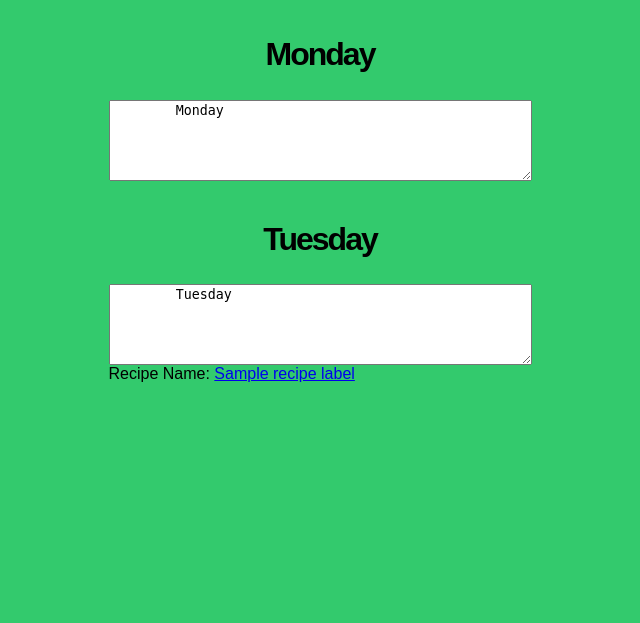
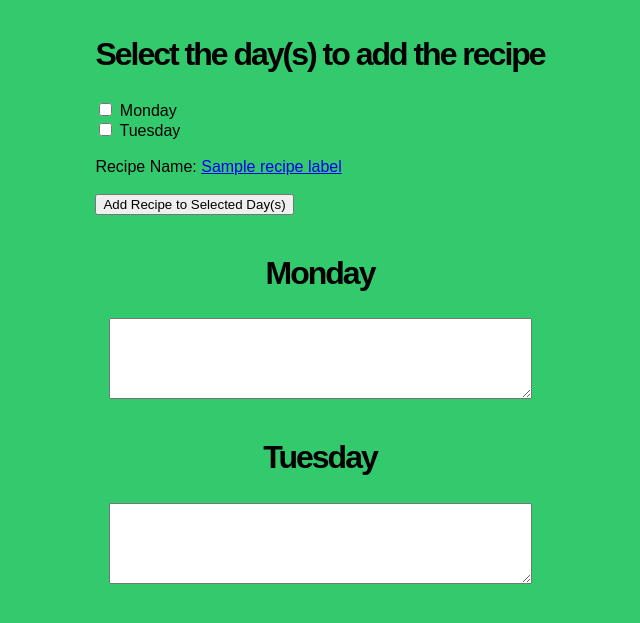
Before and after one commit to KhangN2234/Meal-Plan-Project, a Flask app: template meal_app/templates/calendar.html in a window 1280 px wide. Shown: the part 68-691 px from the top of the page, without its empty margins (320-960 px from the left). Run offline with Flask 2, Linux system fonts and the light colour scheme; the template is opened without the code that fills it: most values are stand-ins (such as "Sample title", 1, 10 or a date in 2020).

Commit message:
Turn to checkbox
Links can now appear in Monday and Tuesday

```diff
--- a/meal_app/templates/calendar.html
+++ b/meal_app/templates/calendar.html
@@ -4,29 +4,55 @@
 <head>
 </head>
 <body>
+
+<!-- Form to handle the day selection and add the recipe to the calendar -->
 <form action="{{ url_for('calendar') }}" method="POST">
+
+    <h2>Select the day(s) to add the recipe</h2>
+
+    <!-- Checkboxes for day selection -->
+    <input type="checkbox" id="monday" name="selected_days" value="Monday">
+    <label for="monday">Monday</label><br>
+    <input type="checkbox" id="tuesday" name="selected_days" value="Tuesday">
+    <label for="tuesday">Tuesday</label><br><br>
+
+    <!-- Hidden fields to pass the recipe details with the form -->
+    <input type="hidden" name="recipe_label" value="{{ recipe_label }}">
+    <input type="hidden" name="recipe_url" value="{{ recipe_url }}">
+
+    <!-- Display Recipe Name and URL -->
+    <label for="recipe_name">Recipe Name:</label>
+    <a href="{{ recipe_url }}" target="_blank">{{ recipe_label }}</a><br><br>
+
+    <!-- Submit button to add the recipe to the selected days -->
+    <button type="submit">Add Recipe to Selected Day(s)</button>
+</form>
+
+<!-- Display areas for Monday and Tuesday -->
 <h2>Monday</h2>
+<div class = "recipe_links">
+    {% if 'Monday' in selected_days %}
+        <a href='{{ recipe_url }}'> {{ recipe_label }}</a>
+    {% endif %}
+</div>
 <div class="days">
-        <textarea id ="days" name="days"
-        rows="5" cols="50">
-        Monday
+    <textarea id="monday_textarea" name="monday_textarea" rows="5" cols="50">
+
     </textarea>
 </div>
 
+
 <h2>Tuesday</h2>
+<div class = "recipe_links">
+    {% if 'Tuesday' in selected_days %}
+        <a href='{{ recipe_url }}'> {{ recipe_label }}</a>
+    {% endif %}
+</div>
 <div class="days">
-        <textarea id ="days" name="days"
-        rows="5" cols="50">
-        Tuesday
+    <textarea id="tuesday_textarea" name="tuesday_textarea" rows="5" cols="50">
+
     </textarea>
 </div>
-    <form>
-        <label for="recipe_name">Recipe Name:</label>
-        <a href='{{ recipe_url }}'>{{recipe_label}}</a>
-
-        <!-- Add more calendar-specific fields or buttons if needed -->
-    </form>
-</form>
 
 </body>
 </html>
```
Also changed, not shown: meal_app/calendar/calendar_routes.py (+6 -7 lines). Lines whose indentation alone changed are shown as unchanged.
